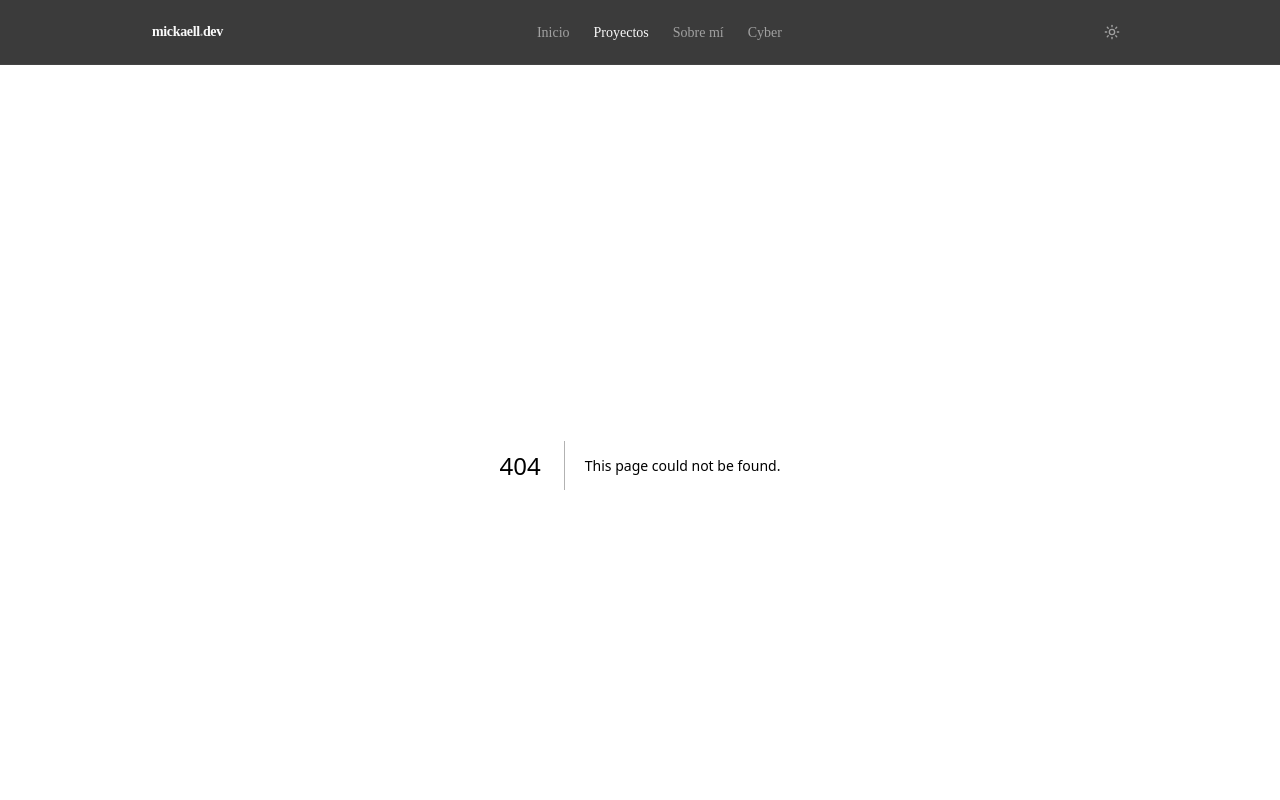
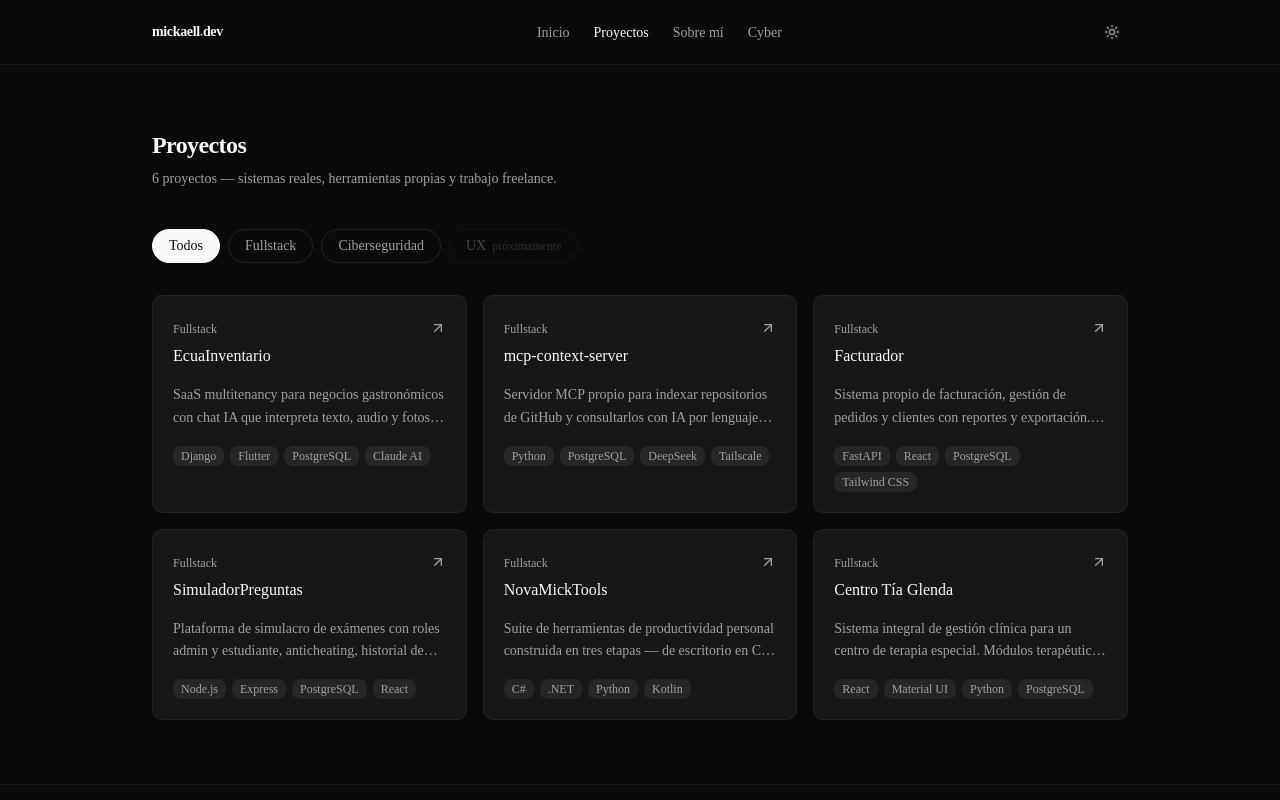
Before and after one commit to Mickaell22/mickaell-portafolio, a Next.js app: page /proyectos in a window 1280 px wide. Before the commit this address had no page. Shown: the top 800 px of the page. Built offline with nearby package versions, Linux system fonts and the light colour scheme.

Commit message:
Pagina de proyectos con filtros pro area
  /proyectos muestra todos los proyectos con filtros por área.
  UX aparece deshabilitado con "próximamente" hasta que haya
  contenido.
  Server component trae los datos, client component maneja el
  filtro.

```diff
--- /dev/null
+++ b/app/proyectos/page.tsx
@@ -0,0 +1,29 @@
+import type { Metadata } from "next"
+import { ProjectsFilter } from "@/components/sections/ProjectsFilter"
+import { getAllProjects } from "@/lib/content/projects"
+
+export const metadata: Metadata = {
+  title: "Proyectos",
+  description:
+    "Proyectos de desarrollo fullstack, ciberseguridad y UX de Mickaell Morán.",
+}
+
+export default function ProyectosPage() {
+  const projects = getAllProjects()
+
+  return (
+    <div className="mx-auto max-w-5xl px-6 py-16">
+      <div className="mb-10">
+        <h1 className="text-2xl font-bold tracking-tight text-foreground">
+          Proyectos
+        </h1>
+        <p className="mt-2 text-sm text-muted-foreground">
+          {projects.length} proyectos — sistemas reales, herramientas propias y
+          trabajo freelance.
+        </p>
+      </div>
+
+      <ProjectsFilter projects={projects} />
+    </div>
+  )
+}
--- /dev/null
+++ b/components/sections/ProjectsFilter.tsx
@@ -0,0 +1,69 @@
+"use client"
+
+import { useState } from "react"
+import { ProjectCard } from "@/components/content/ProjectCard"
+import { cn } from "@/lib/utils"
+import type { Project } from "@/types/content"
+
+type Filter = "todos" | Project["area"]
+
+const filters: { value: Filter; label: string }[] = [
+  { value: "todos", label: "Todos" },
+  { value: "fullstack", label: "Fullstack" },
+  { value: "cyber", label: "Ciberseguridad" },
+  { value: "ux", label: "UX" },
+]
+
+interface ProjectsFilterProps {
+  projects: Project[]
+}
+
+export function ProjectsFilter({ projects }: ProjectsFilterProps) {
+  const [active, setActive] = useState<Filter>("todos")
+
+  const filtered =
+    active === "todos" ? projects : projects.filter((p) => p.area === active)
+
+  const hasUx = projects.some((p) => p.area === "ux")
+
+  return (
+    <div>
+      <div className="mb-8 flex flex-wrap gap-2">
+        {filters.map(({ value, label }) => {
+          const disabled = value === "ux" && !hasUx
+          return (
+            <button
+              key={value}
+              onClick={() => !disabled && setActive(value)}
+              disabled={disabled}
+              className={cn(
+                "rounded-full border px-4 py-1.5 text-sm transition-colors",
+                active === value
+                  ? "border-foreground bg-foreground text-background"
+                  : "border-border text-muted-foreground hover:border-foreground/50 hover:text-foreground",
+                disabled && "cursor-not-allowed opacity-40"
+              )}
+            >
+              {label}
+              {disabled && (
+                <span className="ml-1.5 text-xs opacity-60">próximamente</span>
+              )}
+            </button>
+          )
+        })}
+      </div>
+
+      {filtered.length === 0 ? (
+        <p className="text-sm text-muted-foreground">
+          No hay proyectos en esta área todavía.
+        </p>
+      ) : (
+        <div className="grid gap-4 sm:grid-cols-2 lg:grid-cols-3">
+          {filtered.map((project) => (
+            <ProjectCard key={project.slug} project={project} />
+          ))}
+        </div>
+      )}
+    </div>
+  )
+}
```
